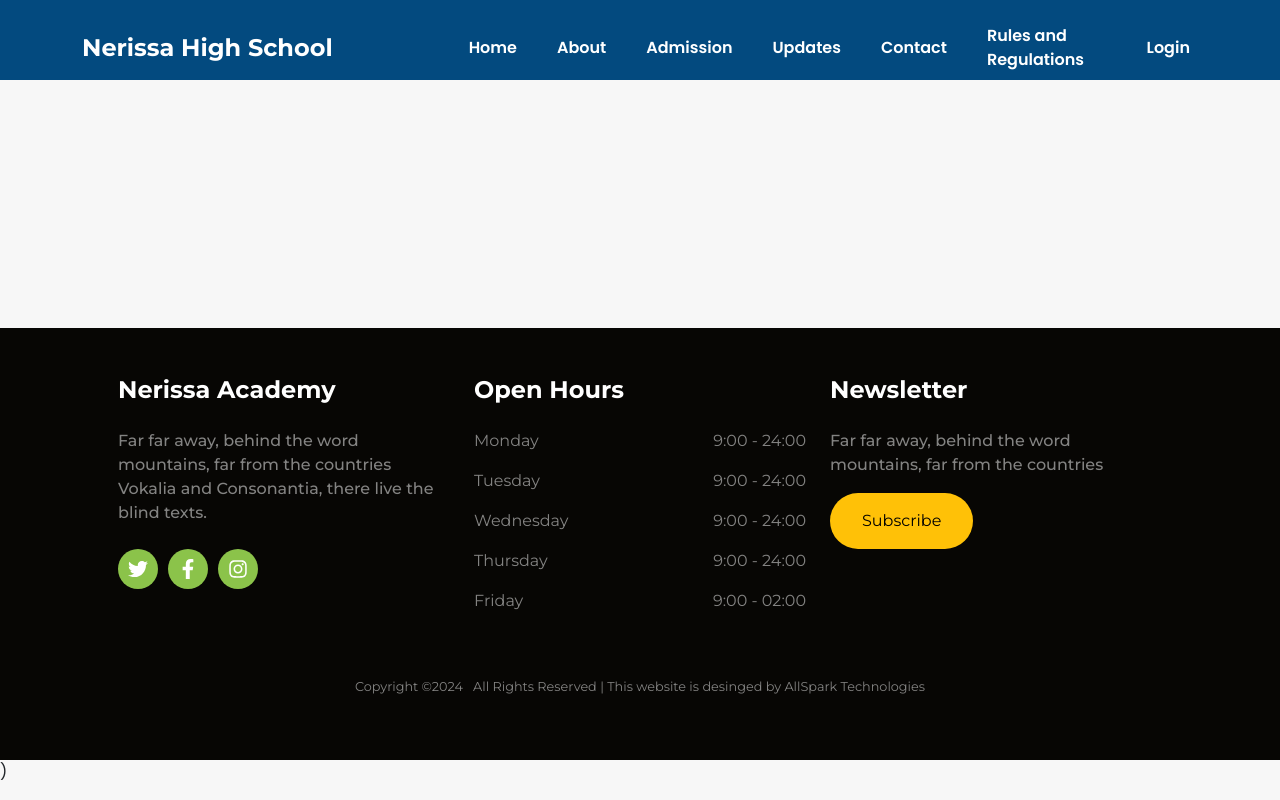
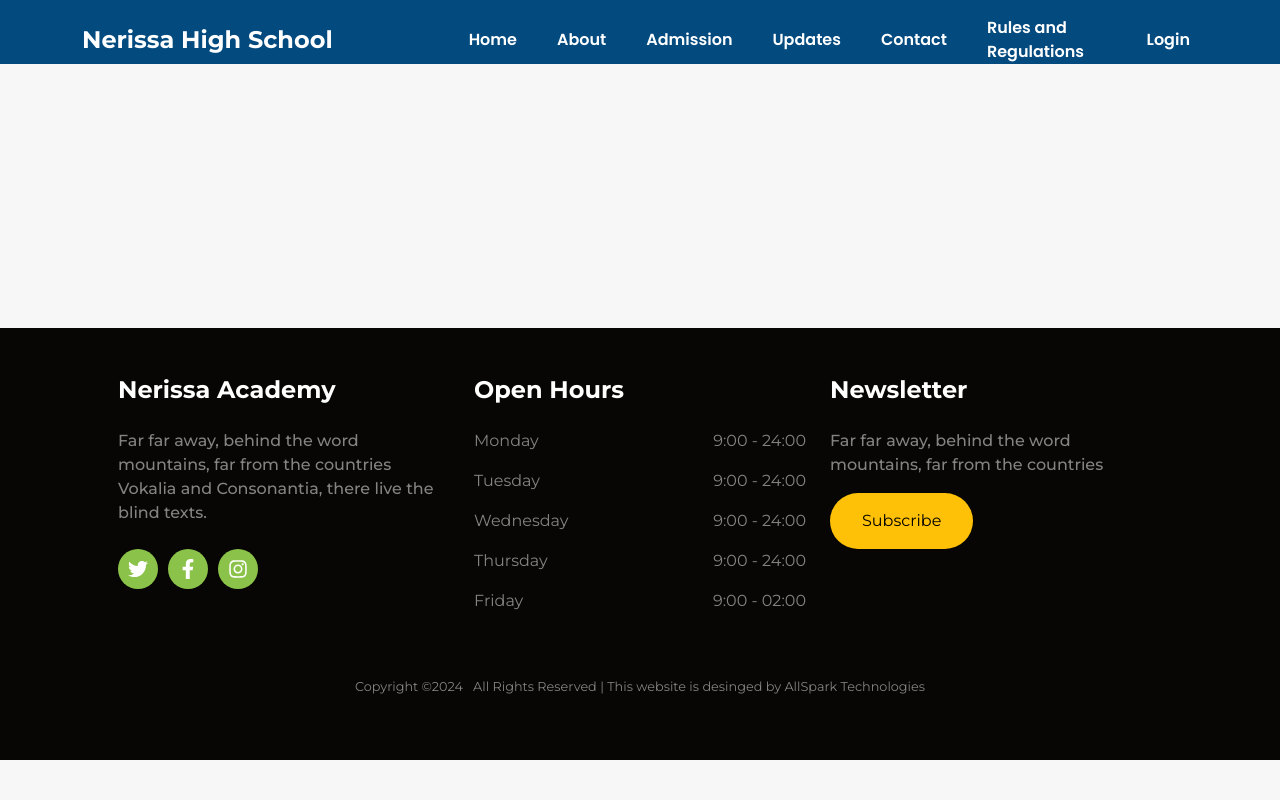
Before and after one commit to AllSparkTech100/test, a React (Vite) app: page /updates in a window 1280 px wide. Built offline with nearby package versions, Linux system fonts and the light colour scheme.

Commit message:
Add files via upload

```diff
--- a/src/App.jsx
+++ b/src/App.jsx
@@ -13,7 +13,6 @@ function App() {
         <Pages />
         <Footer />
       </div>
-      )
     </>
   );
 }
--- a/src/Components/NavComp.jsx
+++ b/src/Components/NavComp.jsx
@@ -28,23 +28,10 @@ function NavComp() {
   //   };
   // }, []);
 
-  // const headerStyle = {
-  //   position: "fixed",
-  //   top: "0",
-  //   zIndex: "9999",
-  //   width: "100vw",
-  //   transition: "background-color 0.3s ease",
-  //   display: "flex",
-  //   alignItems: "center",
-  //   justifyContents: "space-between",
-  //   height: "5rem",
-  //   backgroundColor: "#034A7F",
-  // };
-
-  return (
+ return (
     <>
       <header>
-        <Navbar expand="lg" fixed="top" className="mt-2">
+        <Navbar expand="lg" fixed="top" >
           <Container fluid="sm">
             <Navbar.Brand href="/" className="heading text-white fw-bold">
               Nerissa High School
--- a/src/Components/Parents.jsx
+++ b/src/Components/Parents.jsx
@@ -108,7 +108,7 @@ function Parents() {
         {UserTestimony.map((testimony) => {
           return (
             <SplideSlide key={testimony.id}>
-              <Card className="border-0 justify-content-center d-flex align-items-center  text-center">
+              <Card className="border-0 bg-transparent justify-content-center d-flex align-items-center  text-center">
                 <Card.Img
                   variant="top"
                   src={man}
--- a/src/Pages/Home.jsx
+++ b/src/Pages/Home.jsx
@@ -292,7 +292,7 @@ function Home() {
 
         {/* Customer Support */}
         <Container className="support">
-          <h3 className="text-center fw-bold fs-2 text-primary text-uppercase">
+          <h3 className="text-center fw-bold fs-4 text-primary text-uppercase">
             Student Support Center
           </h3>
           <Row className="mt-5">
--- a/src/Pages/Pages.jsx
+++ b/src/Pages/Pages.jsx
@@ -18,7 +18,7 @@ function Pages() {
         <Route path="/contact" element={<Contact />} />
         <Route path="/updates" element={<Updates />} />
         <Route path="/admission" element={<Admission />} />
-        <Route path="/admission" element={<Rules />} />
+        <Route path="/rules" element={<Rules />} />
         <Route path="/login" element={<Login />} />
         <Route path="*" element={<Error />} />
       </Routes>
--- a/src/Pages/Updates.jsx
+++ b/src/Pages/Updates.jsx
@@ -1,9 +1,11 @@
-
-
-function Alumni() {
+function Updates() {
   return (
-    <div>Alumni</div>
-  )
+    <div>
+      <main>
+        <h5>Updates</h5>
+      </main>
+    </div>
+  );
 }
 
-export default Alumni
+export default Updates;
--- a/src/Pages/pages.scss
+++ b/src/Pages/pages.scss
@@ -77,7 +77,6 @@
   margin-top: 15rem;
   h3 {
     font-family: $fontFamily;
-    margin: 8rem;
   }
   p {
     font-size: 1.12rem;
--- a/src/app.scss
+++ b/src/app.scss
@@ -6,7 +6,7 @@ header {
   align-items: center;
   justify-content: center;
   background-color: $primary;
-  height: 5rem;
+  height: 4rem;
   width: 100%;
   z-index: 999;
   position: fixed;
@@ -16,8 +16,12 @@ header {
     font-family: $fontFamily;
     font-size: 1.5rem;
   }
-
-  .nav_heading{
+  a {
+    &:hover {
+      color: $accent !important;
+    }
+  }
+  .nav_heading {
     margin-left: 7rem;
   }
 }
@@ -78,7 +82,7 @@ header {
 @media screen and (max-width: 320px) {
   .menu_carrier {
     .menu_inner {
-      height: 80dvh;
+      height: 85dvh;
       ul {
         margin-top: 1rem;
         a {
@@ -95,9 +99,11 @@ header {
     }
   }
 
-  #first_most_section {
-    display: none;
+header{
+  .heading{
+    font-size: 1.2rem;
   }
+}
 }
 
 @media screen and (max-width: 480px) {
```
